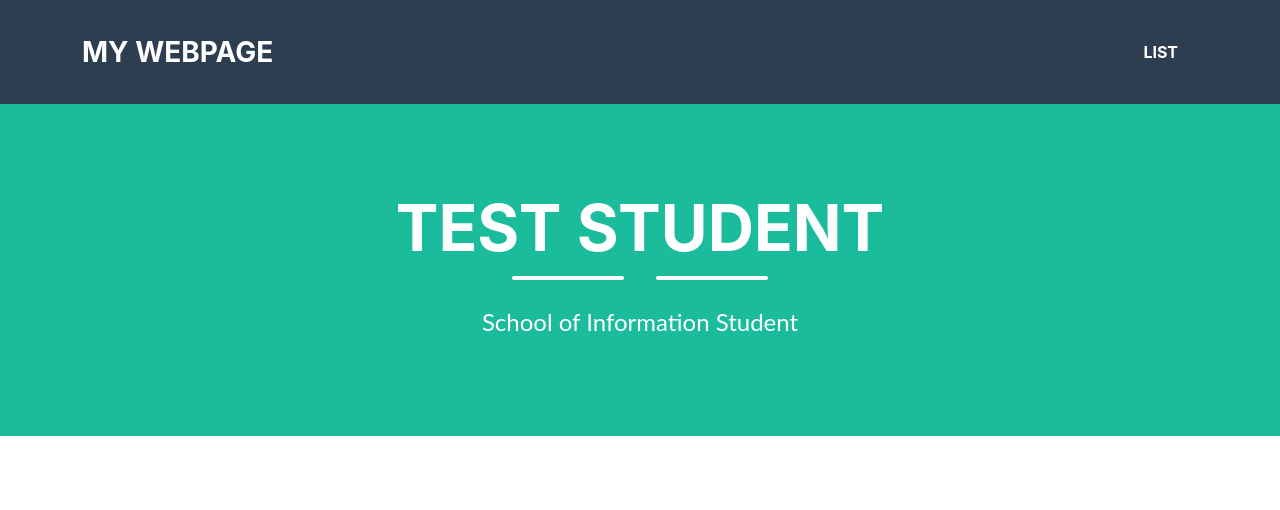
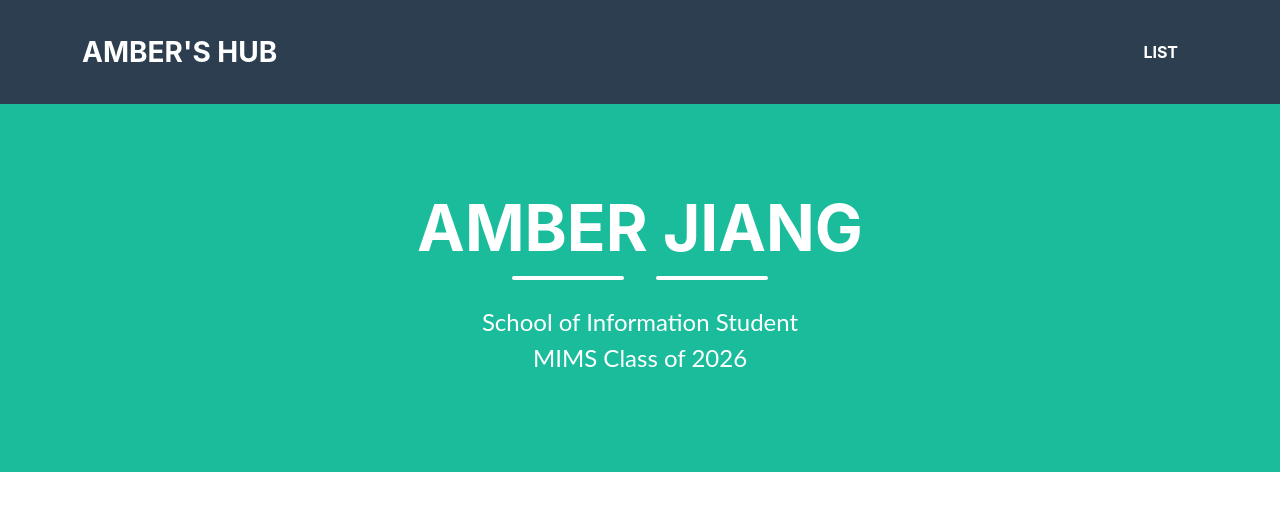
Before and after one commit to jiang-amber/jiang-amber.github.io, a plain HTML site: page index.html in a window 1280 px wide. Drawn offline with Linux system fonts and the light colour scheme.

Commit message:
Update index.html

```diff
--- a/index.html
+++ b/index.html
@@ -3,7 +3,7 @@
     <header>
         <link rel="stylesheet" href="style.css">
         <link rel="stylesheet" href="table_style.css">
-        <title>My Webpage Title</title>
+        <title>Amber Jiang</title>
     </header>
     <body>
         <!---Navigation--->
@@ -11,7 +11,7 @@
         <nav class="navbar navbar-expand-lg bg-secondary text-uppercase fixed-top" id="mainNav">
             <div class="container">
                 <!--This code defines the "My Webpage" link in the top left corner of the navigation pane-->
-                <a class="navbar-brand" href="./index.html">My Webpage</a>
+                <a class="navbar-brand" href="./index.html">Amber's Hub</a>
                 <!--This code defines the "List" link in the top right corner of the navigation pane-->
                 <ul class="navbar-nav ms-auto">
                     <li class="nav-item mx-0 mx-lg-1"><a class="nav-link py-3 px-0 px-lg-3 rounded" href="./list.html">List</a></li>
@@ -23,7 +23,7 @@
             <div class="container d-flex align-items-center flex-column">
 
                 <!-- This code is for the student name-->
-                <h1 class="masthead-heading text-uppercase mb-0">Test Student</h1>
+                <h1 class="masthead-heading text-uppercase mb-0">Amber Jiang</h1>
                 <!--This code creates the two lines separating the student name from the subtitle-->
                 <div class="divider-custom divider-light">
                     <div class="divider-custom-line"></div>
@@ -31,6 +31,7 @@
                 </div>
                 <!--This code creates the subheading underneath the line dividers-->
                 <p class="masthead-subheading font-weight-light mb-0">School of Information Student</p>
+                <p class="masthead-subheading font-weight-light mb-0">MIMS Class of 2026</p>
             </div>
         </header>
         <section class="text-center">
```
